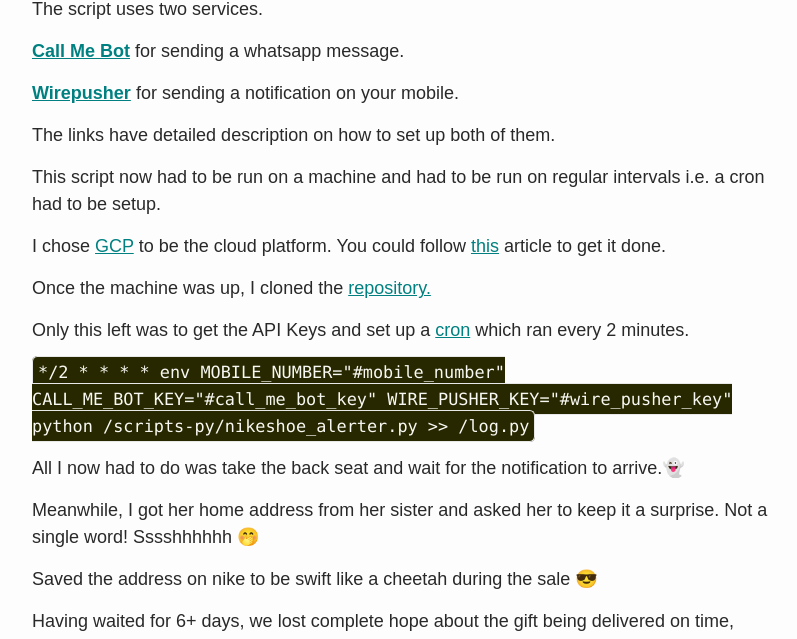
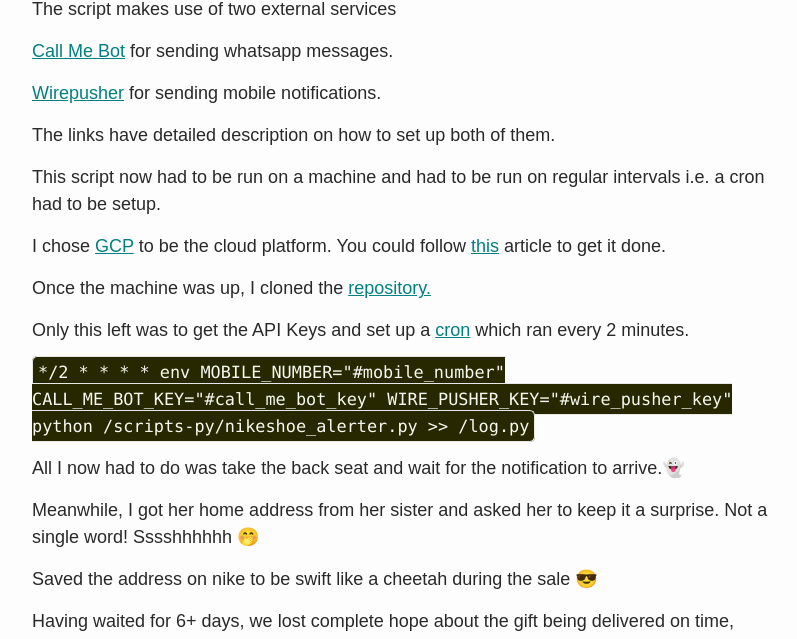
Before and after one commit to anmol1vw13/anmol1vw13.github.io, a Jekyll site: the page built from _posts/2021-02-14-tech-python-nike-limited-valentine-edition.html, in a window 1280 px wide and 900 px high, scrolled down 1897 px, cut to the strip 261-900 px from the top of the window. Shown: the whole strip, without its empty margins (238-1035 px from the left). Built offline with Jekyll 4.4.1, drawn with Linux system fonts in a browser that asks for light colours; comment, search, counter and statistics services are not loaded.

Commit message:
Blog updated

```diff
--- a/_posts/2021-02-14-tech-python-nike-limited-valentine-edition.html
+++ b/_posts/2021-02-14-tech-python-nike-limited-valentine-edition.html
@@ -56,9 +56,9 @@
 
 <script src="https://emgithub.com/embed.js?target=https%3A%2F%2Fgithub.com%2Fanmol1vw13%2Fscripts-py%2Fblob%2Fmaster%2Fnikeshoe_alerter.py&style=github&showFileMeta=on"></script>
 
-<p> The script uses two services.</p>
-<p> <b> <a ref="https://www.callmebot.com/blog/free-api-whatsapp-messages/">Call Me Bot</a> </b> for sending a whatsapp message.</p>
-<p> <b> <a ref="https://wirepusher.com/">Wirepusher</a> </b> for sending a notification on your mobile.</p>
+<p> The script makes use of two external services</p>
+<p> <a ref="https://www.callmebot.com/blog/free-api-whatsapp-messages/">Call Me Bot</a> for sending whatsapp messages.</p>
+<p> <a ref="https://wirepusher.com/">Wirepusher</a> for sending mobile notifications.</p>
 <p>The links have detailed description on how to set up both of them.</p>
 
 <p>This script now had to be run on a machine and had to be run on regular intervals i.e. a cron had to be setup.</p>
```
